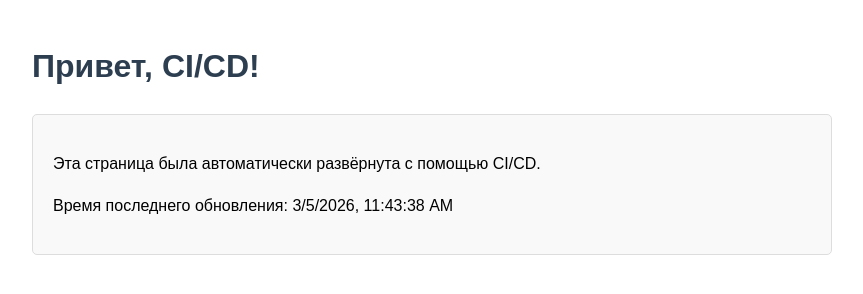
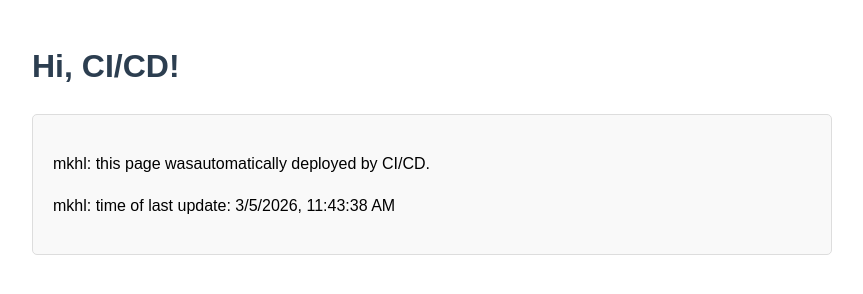
Before and after one commit to mykolakhekalo-creator/mkhl_test_CICD, a plain HTML site: page index.html in a window 1280 px wide. Shown: the whole page, without its empty margins (208-1071 px from the left). Drawn offline with Linux system fonts and the light colour scheme.

Commit message:
Update title and content in index.html

```diff
--- a/index.html
+++ b/index.html
@@ -1,7 +1,7 @@
 <!DOCTYPE html>
 <html>
 <head>
-    <title>Мой первый CI/CD проект</title>
+    <title>mkhl: My first CI/CD prj</title>
     <style>
         body {
             font-family: Arial, sans-serif;
@@ -22,10 +22,10 @@
     </style>
 </head>
 <body>
-    <h1>Привет, CI/CD!</h1>
+    <h1>Hi, CI/CD!</h1>
     <div class="container">
-        <p>Эта страница была автоматически развёрнута с помощью CI/CD.</p>
-        <p>Время последнего обновления: <span id="timestamp"></span></p>
+        <p>mkhl: this page wasautomatically deployed by CI/CD.</p>
+        <p>mkhl: time of last update: <span id="timestamp"></span></p>
     </div>
 
     <script>
```
